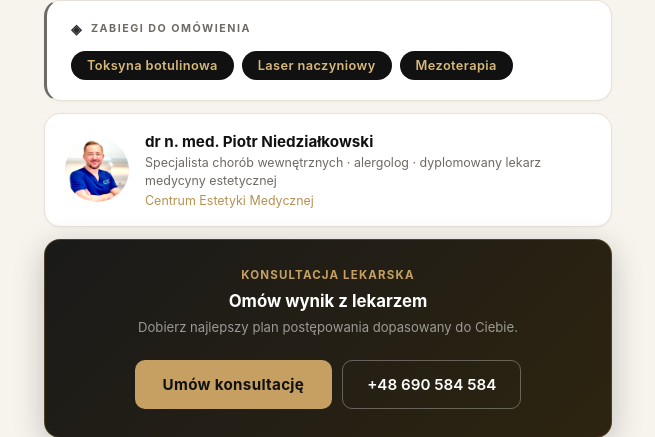
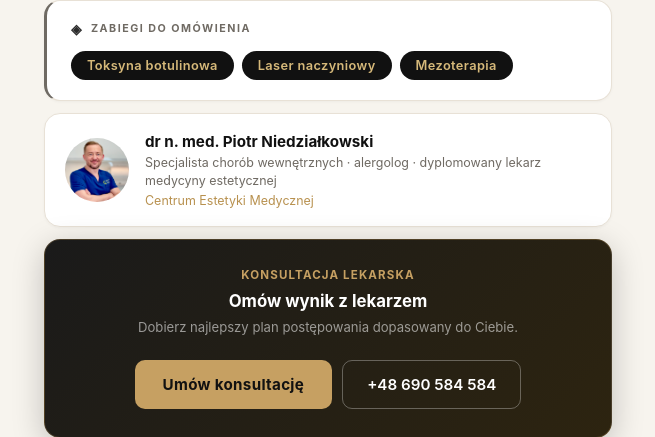
Before and after one commit to PiotrMD/face-analysis, a Flask app: page /demo in a window 1280 px wide. Shown: the part 754-1191 px from the top of the page, without its empty margins (312-967 px from the left). Run offline with Flask 3, Linux system fonts and the light colour scheme; some libraries are stand-ins or nearby versions.

Commit message:
Remove CSS filter from doctor photo
Co-Authored-By: Claude Sonnet 4.6 <noreply@anthropic.com>

```diff
--- a/templates/results.html
+++ b/templates/results.html
@@ -169,7 +169,7 @@
             <div class="res-card" style="display:flex;align-items:center;gap:16px;padding:18px 20px;">
                 <img src="{{ url_for('static', filename='img/doctor.jpg') }}"
                      alt="{{ t.doctor_full }}"
-                     style="width:64px;height:64px;border-radius:50%;object-fit:cover;flex-shrink:0;filter:brightness(1.15) contrast(1.1) saturate(1.05);"
+                     style="width:64px;height:64px;border-radius:50%;object-fit:cover;flex-shrink:0;"
                      onerror="this.style.display='none'">
                 <div>
                     <div style="font-weight:700;font-size:.95rem;color:#111;">{{ t.doctor_full }}</div>
```
